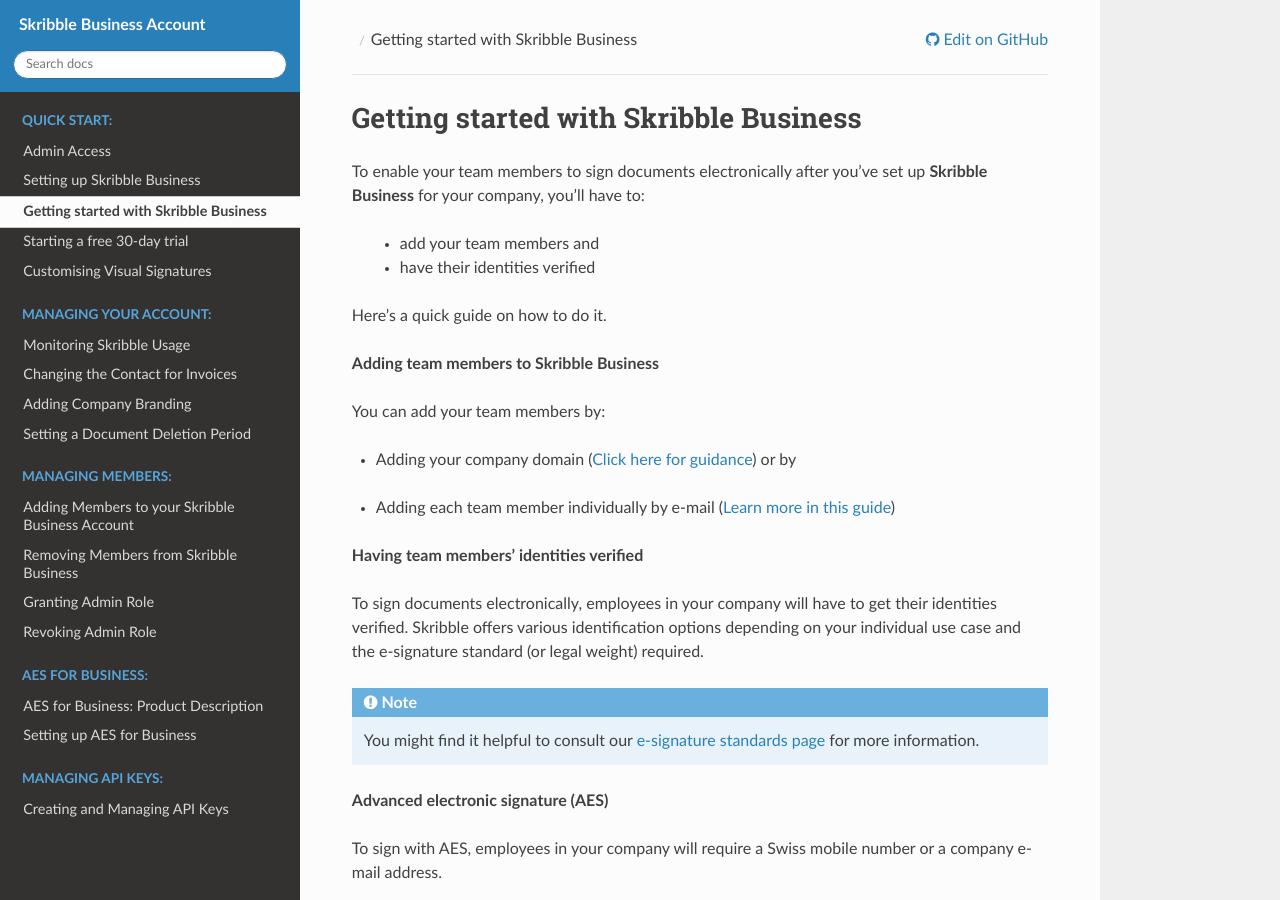
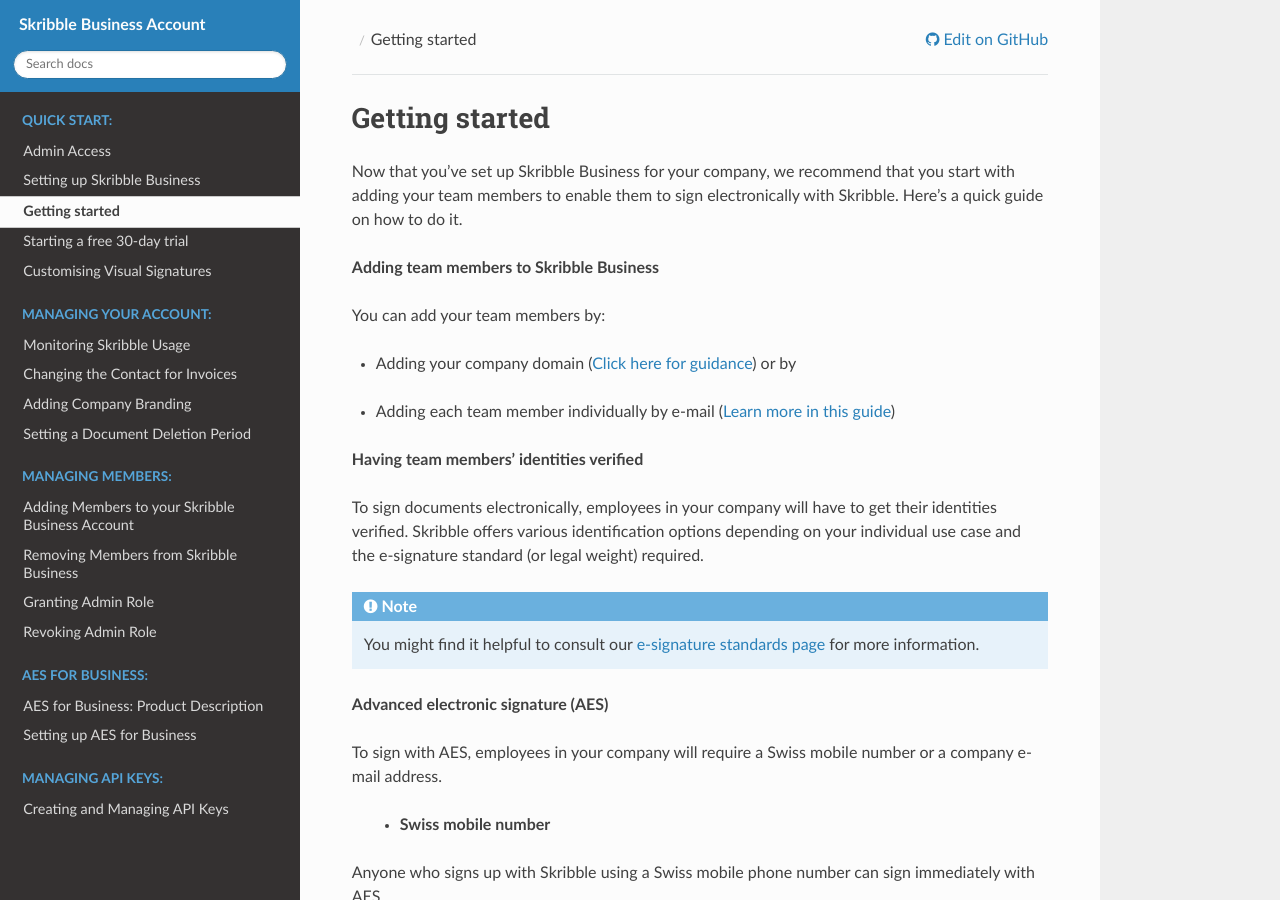
Before and after one commit to matthieu-bt/business-guide, a Sphinx documentation site: the page built from source/quickstart/onboard.rst, in a window 1280 px wide and 900 px high. Built offline with Sphinx 7.4.7 and the Read the Docs theme 2.0.0, drawn with Linux system fonts in a browser that asks for light colours.

Commit message:
Title and intro update
Updated title to Getting Started and added a new intro text

```diff
--- a/source/quickstart/onboard.rst
+++ b/source/quickstart/onboard.rst
@@ -1,15 +1,10 @@
 .. quickstart-onboard:
 
-======================================
-Getting started with Skribble Business
-======================================
+===============
+Getting started
+===============
 
-To enable your team members to sign documents electronically after you’ve set up **Skribble Business** for your company, you’ll have to:
-
-  - add your team members and
-  - have their identities verified
-
-Here’s a quick guide on how to do it.
+Now that you’ve set up Skribble Business for your company, we recommend that you start with adding your team members to enable them to sign electronically with Skribble. Here’s a quick guide on how to do it.
 
 **Adding team members to Skribble Business**
 
```
